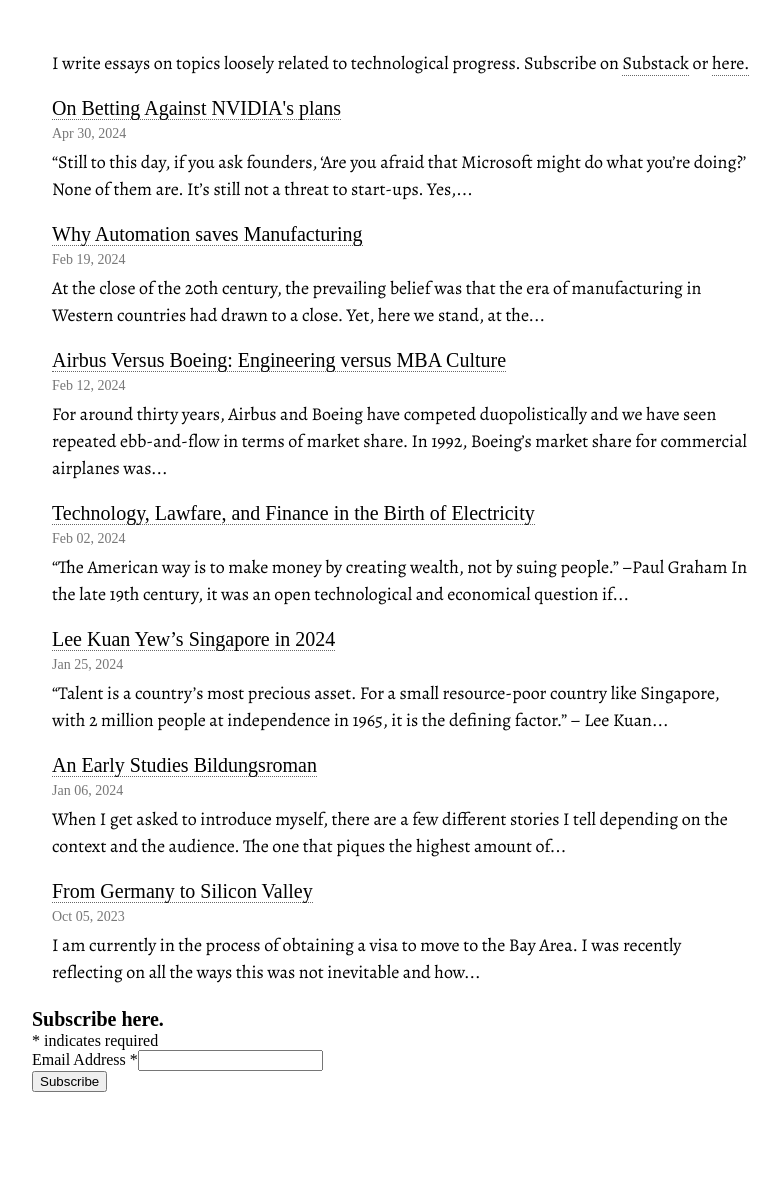
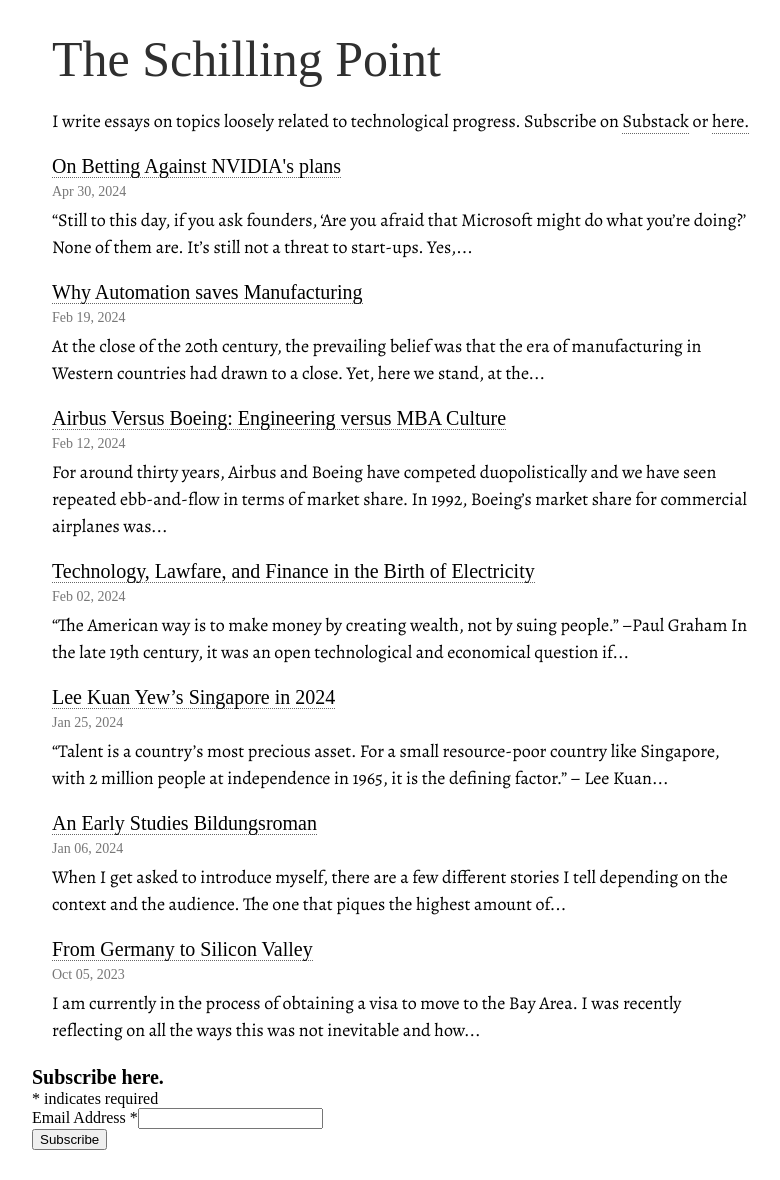
Before and after one commit to jannikls/jannikls.github.io, a Jekyll site: the page built from blog.html, in a window 1280 px wide. Shown: the whole page, without its empty margins (238-1018 px from the left). Built offline with Jekyll 4.4.1, drawn with Linux system fonts in a browser that asks for light colours; some web fonts are replaced; comment, search, counter and statistics services are not loaded; before the commit the page ends 1122 px from its top, so only the background shows below that.

Commit message:
Changed font for sign font

```diff
--- a/assets/css/default.css
+++ b/assets/css/default.css
@@ -61,7 +61,7 @@
 h1 {
   font-size: 30px;
   font-weight: 400;
-  font-family: "Playfair Display", serif;
+  font-family: "Alegreya SC", serif;
   padding-bottom: 0px;
   margin: 0; /* Reset the margin */
   color: var(--header-font-color);
--- a/assets/css/page.css
+++ b/assets/css/page.css
@@ -26,8 +26,9 @@
 
 h1 {
   margin-top: 30px;
-  margin-bottom: 5px;
-
+  font-family: "Alegreya SC";
+  padding-bottom: 0px;
+  font-size: 50px;
 }
 
 h3{ font-size: 20px;font-family: 'Alegreya SC', serif;}
--- a/blog.html
+++ b/blog.html
@@ -1,6 +1,6 @@
 ---
+title: The Schilling Point
 layout: page
-description:
 ---
 
 <p class="special-line-spacing3">I write essays on topics loosely related to technological progress. Subscribe on <a href="https://www.theschillingpoint.com/subscribe">Substack</a> or <a href="#mc_embed_signup">here.</a></p>
```
Also changed, not shown: books.md (+0 -1 lines).
